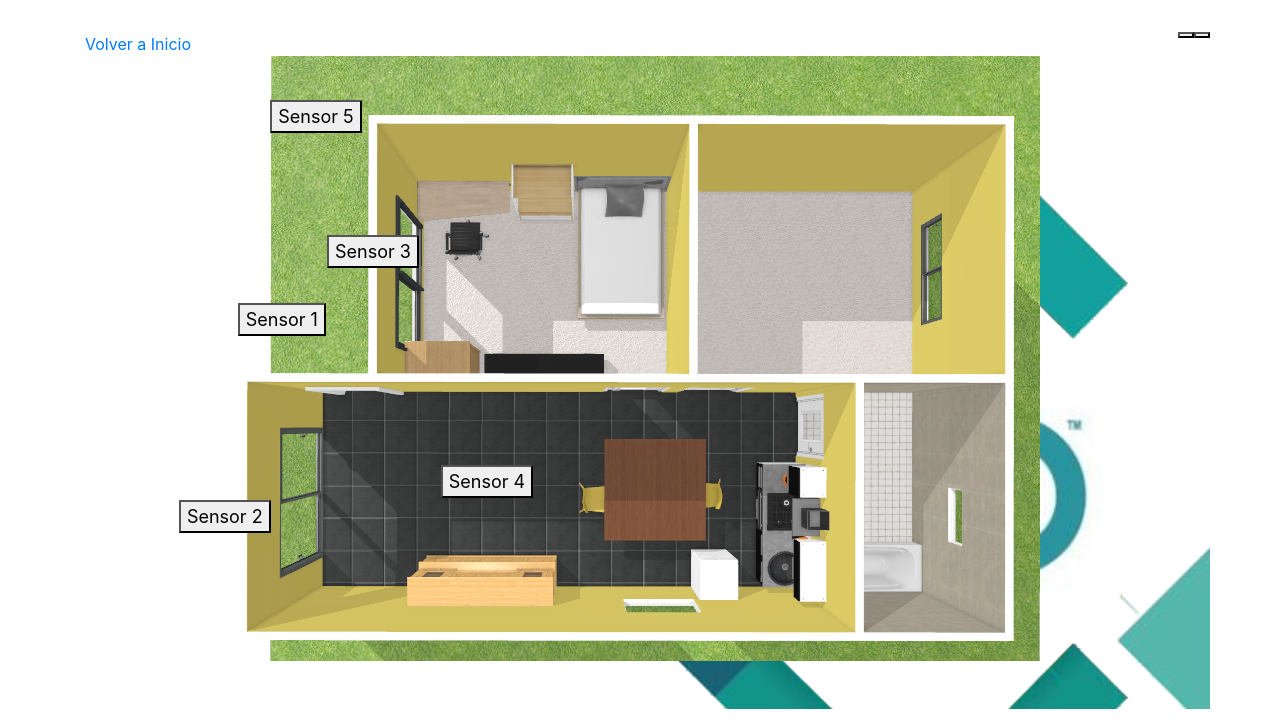
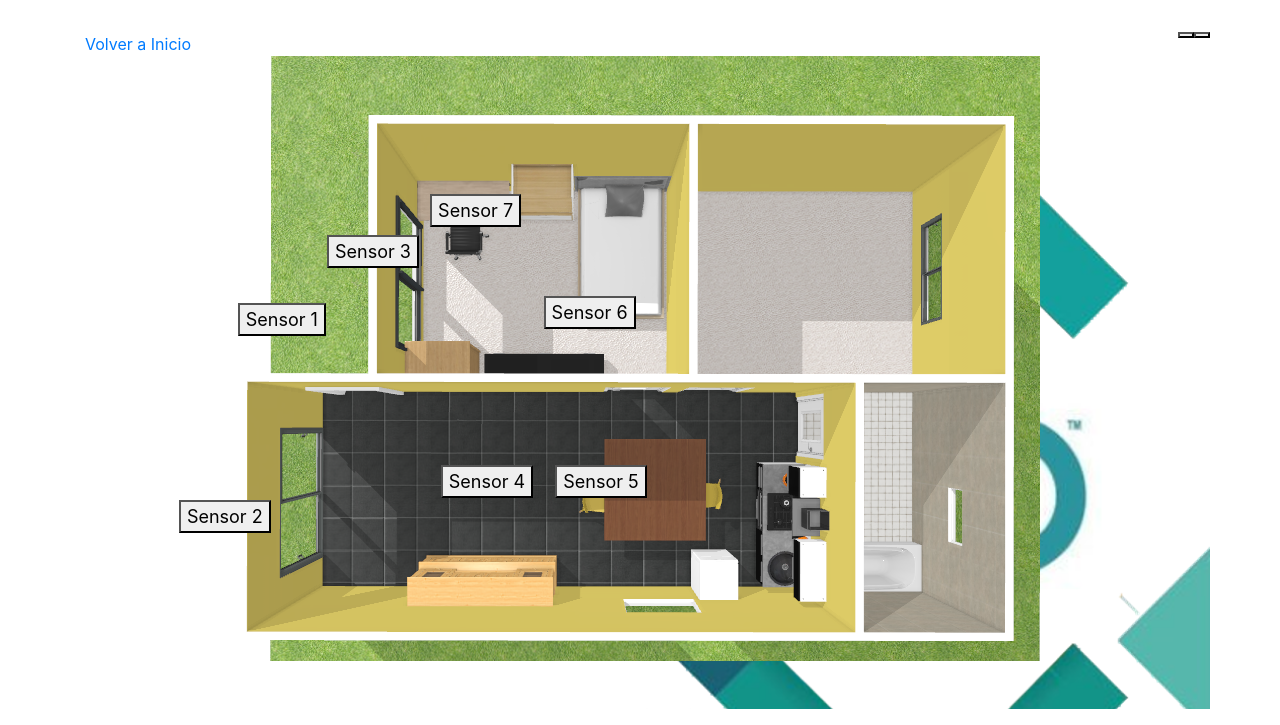
Before and after one commit to Fran-26/flask_test, a Flask app: page /sensores in a window 1280 px wide. Shown: the part 224-949 px from the top of the page. Run offline with Flask 2, Linux system fonts and the light colour scheme; parts of the project's set-up code (start-up, migrations or seed data) failed here and were passed over; some libraries are stand-ins or nearby versions.

Commit message:
added two temp sensors

```diff
--- a/application.py
+++ b/application.py
@@ -50,7 +50,7 @@
 def valoresArduino():
 	dictionary = ""
 	for fila in tablaEstado:
-		if fila["tipo"] == "magnetico" or registro["tipo"] == "pir":
+		if fila["tipo"] == "sensor":
 			dictionary += "#{id}:{estado};".format(id = fila["id"], estado = fila["estado"])
 	return (dictionary)
 
--- a/static/default.css
+++ b/static/default.css
@@ -21,9 +21,16 @@
 	left: 30%;
 }
 #sensor_5 {
-	top: 10%;
-	left: 15%;
-	color: white;
+	top: 64%;
+	left: 40%;
+}
+#sensor_6 {
+	top: 39%;
+	left: 39%;
+}
+#sensor_7 {
+	top: 24%;
+	left: 29%;
 }
 #luz_1 {
 	bottom: 25%;
--- a/static/sensores.js
+++ b/static/sensores.js
@@ -57,6 +57,8 @@
 							document.getElementById(id).className = "btn btn-success";
 						else if (item.estado == 'abierto' || item.estado == 'activado')
 							document.getElementById(id).className = "btn btn-danger";
+						else
+							document.getElementById(id).className = "btn btn-info";
 					}
 					else {
 						if (item.estado == 'desactivado')
--- a/templates/sensores.html
+++ b/templates/sensores.html
@@ -19,6 +19,8 @@
 	<div class="topleft" id = "sensor_3"><button type="button" onclick="loadTable(3)" id = "s3" >Sensor 3</button></div>
 	<div class="topleft" id = "sensor_4"><button type="button" onclick="loadTable(4)" id = "s4" >Sensor 4</button></div>
 	<div class="topleft" id = "sensor_5"><button type="button" onclick="loadTable(5)" id = "s5" >Sensor 5</button></div>
+	<div class="topleft" id = "sensor_6"><button type="button" onclick="loadTable(12)" id = "s12" >Sensor 6</button></div>
+	<div class="topleft" id = "sensor_7"><button type="button" onclick="loadTable(13)" id = "s13" >Sensor 7</button></div>
 	<div class="topleft" id = "html"></div>
 	<br>
 	<br>
```
